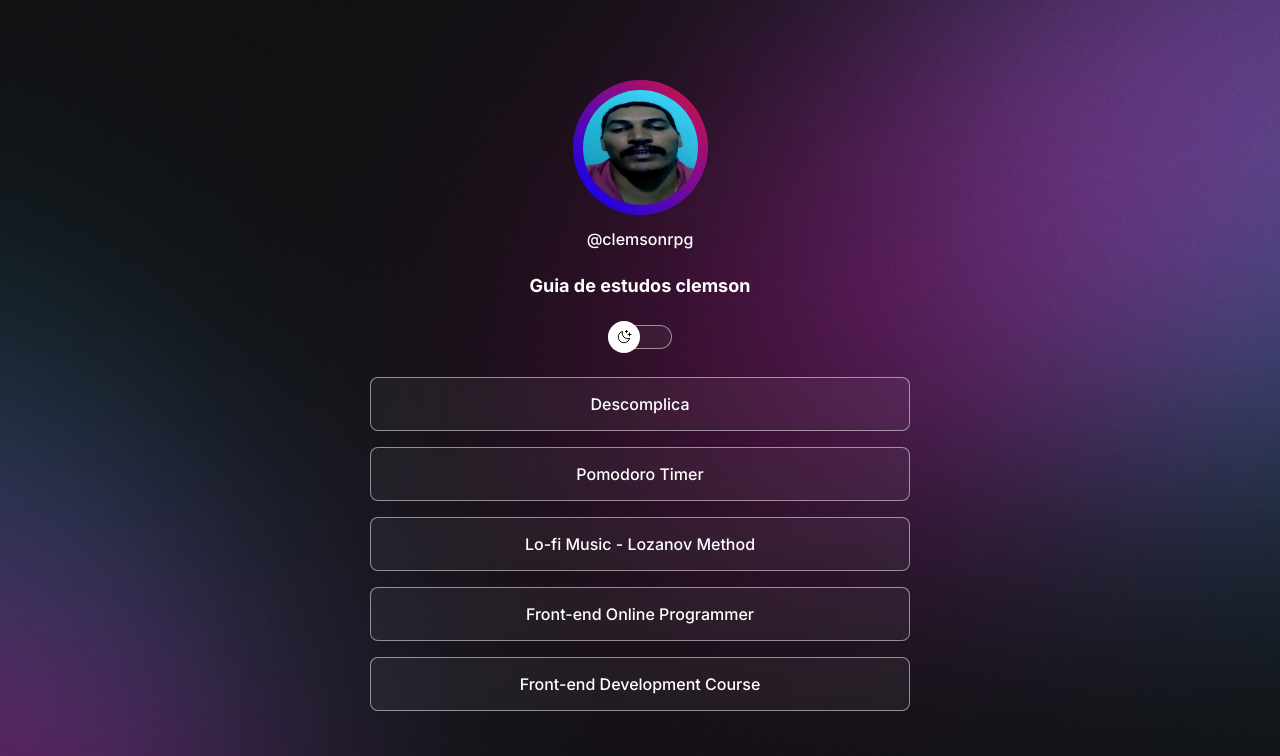
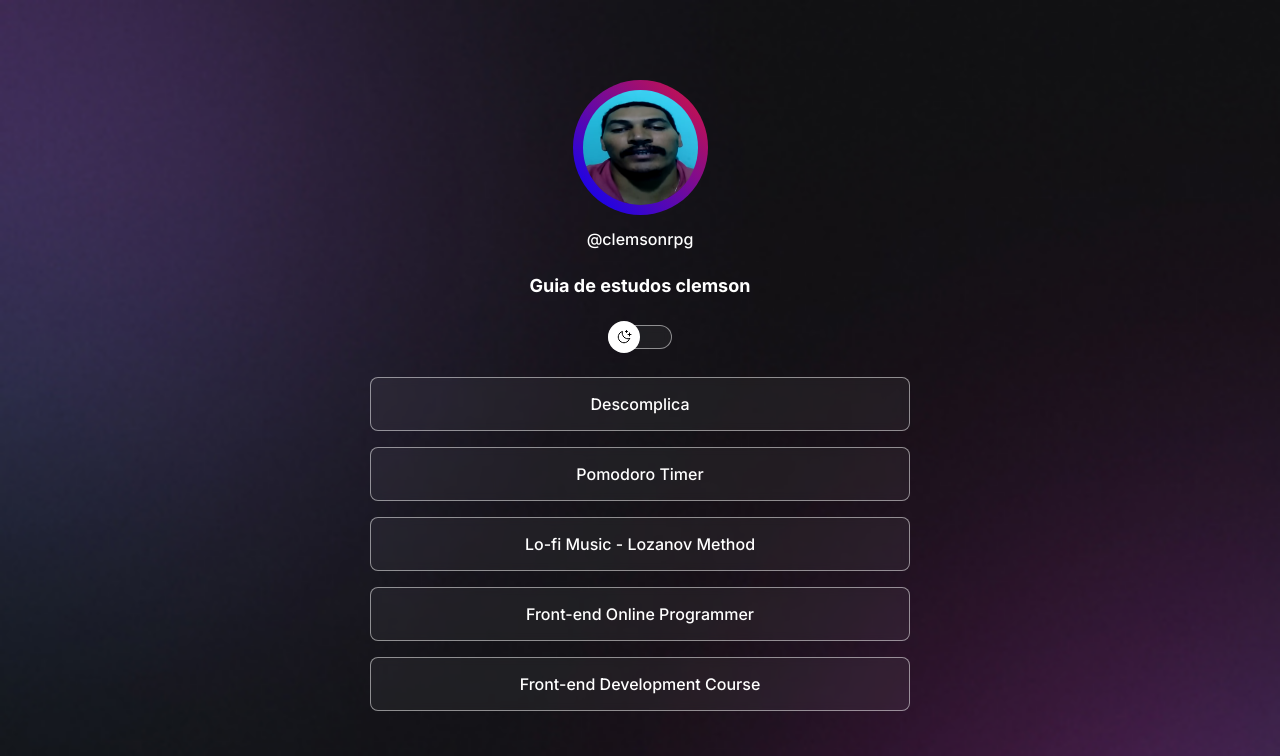
Before and after one commit to clemsonrpg/Clemson-Links, a plain HTML site: page index.html in a window 1280 px wide. Shown: the top 756 px of the page. Drawn offline with nearby package versions, Linux system fonts and the light colour scheme.

Commit message:
fixed bg again

```diff
--- a/style.css
+++ b/style.css
@@ -170,14 +170,6 @@ footer {
     font-size: 14px;
 }
 
-@media (min-width: 700px) {
-    :root{
-        --bg-url: url(./assets/bg-desktop.jpg);
-    }
-    .light{
-        --bg-url: url(./assets/bg-desktop-light.jpg);
-    }
-}
 @keyframes slide-in{
     from{
         left: 0;
```
